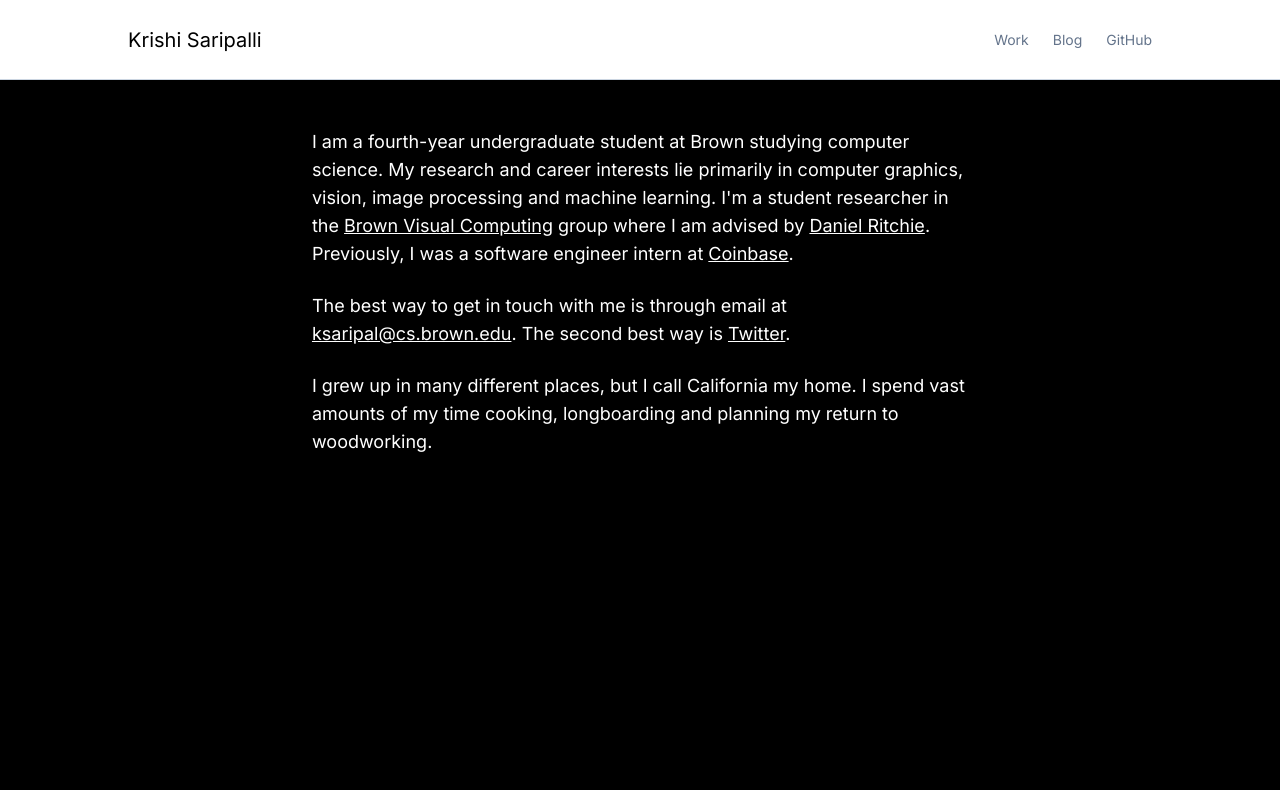
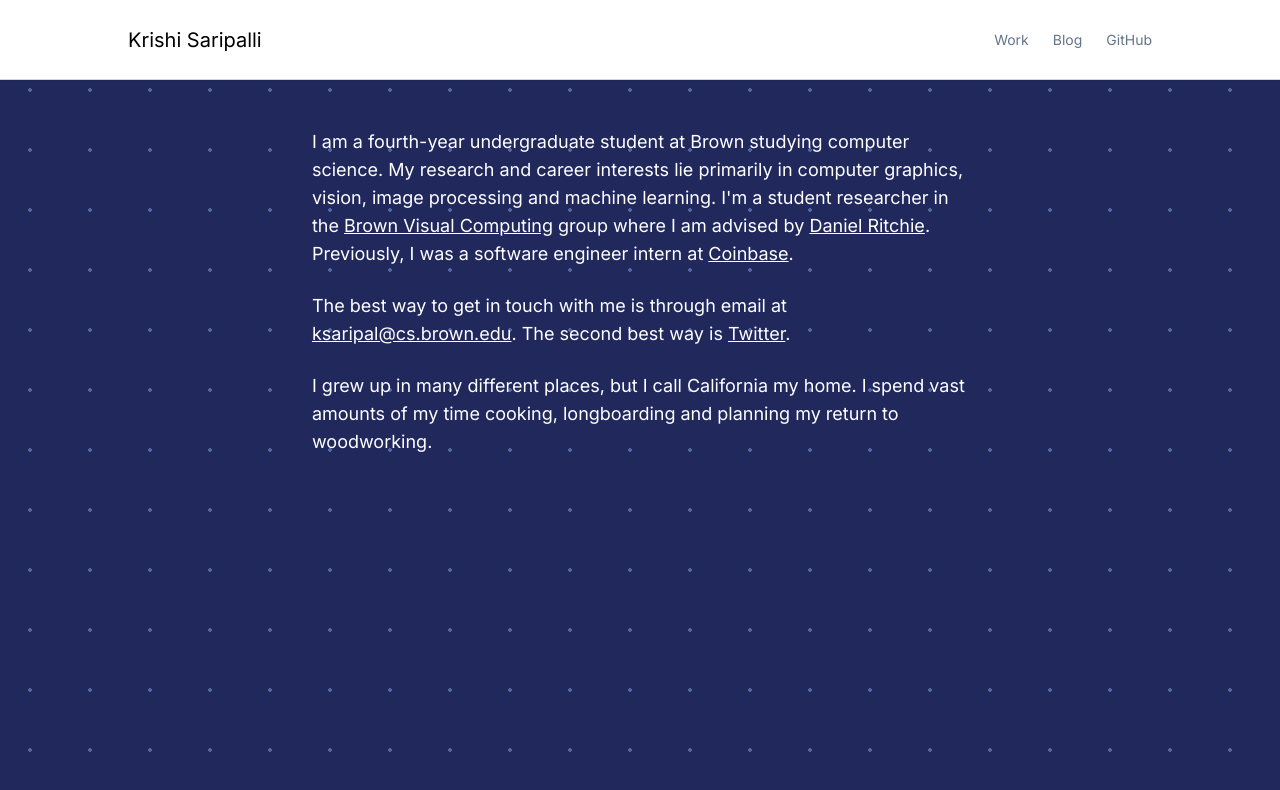
Before and after one commit to krishi-saripalli/krishidev2.0, a Next.js app: page / in a window 1280 px wide. Shown: the top 790 px of the page. Built offline with nearby package versions, Linux system fonts and the light colour scheme.

Commit message:
dotted bg with blue

```diff
--- a/src/app/globals.css
+++ b/src/app/globals.css
@@ -2,29 +2,8 @@
 @tailwind components;
 @tailwind utilities;
 
-@keyframes fadeIn {
-  0% {
-    opacity: 0;
-    transform: translateY(-20px);
-  }
-  100% {
-    opacity: 1;
-    transform: translateY(0);
-  }
+.dot-mask {
+  background-image: radial-gradient(#5267a4 2px, transparent 0.5px);
+  background-color: #21285c;
+  background-size: 60px 60px;
 }
-
-.fade-in {
-  animation: fadeIn s ease-in-out forwards;
-}
-
-.fade-in:nth-child(1) {
-  animation-delay: 0.5s; /* First element starts after 0.5s */
-}
-
-.fade-in:nth-child(2) {
-  animation-delay: 0.6s; /* Second element starts after 1s */
-}
-
-.fade-in:nth-child(3) {
-  animation-delay: 0.7s; /* Third element starts after 1.5s */
-}
--- a/src/app/layout.tsx
+++ b/src/app/layout.tsx
@@ -15,12 +15,9 @@ export default function RootLayout({
       lang="en"
       className={classname("bg-black antialiased", inter.className)}
     >
-      <body className=" bg-black min-h-screen">
-        {/* @ts-expect-error Server Component */}
-        <Navbar className="" />
+      <body className=" dot-mask  min-h-screen">
+        <Navbar />
         <main className="px-5">{children}</main>
-        {/*allow for more height on mobile */}
-        {/* <div className='h-40 md:hidden'></div> */}
       </body>
     </html>
   );
```
